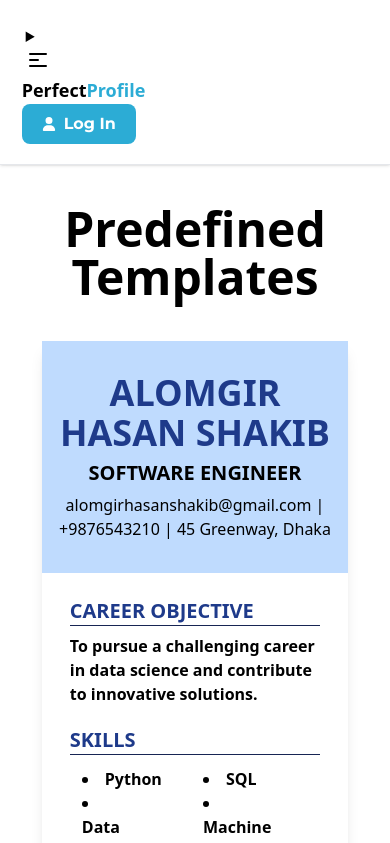
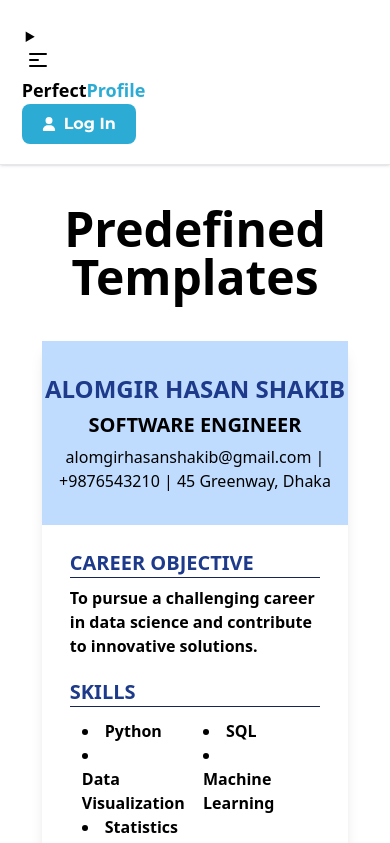
Before and after one commit to Sohana-Karniz-Mimmi/PerfectProfile-Client, a React (Vite) app: page /predefined-templates in a window 390 px wide. Shown: the top 843 px of the page. Built offline with nearby package versions, Linux system fonts and the light colour scheme; no server answers.

Commit message:
Make final page responsive

```diff
--- a/src/Components/TemplateSection/Template1.jsx
+++ b/src/Components/TemplateSection/Template1.jsx
@@ -1,10 +1,10 @@
 const Template1 = ({ data, userData }) => {
   return (
-    <div className="lg:w-[790px] w-full  h-[1000px] mx-auto bg-white shadow-lg rounded-lg">
+    <div className="lg:w-[790px] w-full  min-h-[1000px] mx-auto bg-white shadow-lg rounded-lg">
       <div className="">
         {/* Header - Personal Info */}
         <header className="text-center bg-blue-200 py-8">
-          <h1 className="text-4xl font-bold text-blue-900 uppercase">
+          <h1 className="lg:text-4xl text-2xl font-bold text-blue-900 uppercase">
             {userData?.name || data?.name}
           </h1>
           <h2 className="font-semibold mt-1.5 mb-1.5 text-xl uppercase">
--- a/src/Pages/FinalResume/FinalResume.jsx
+++ b/src/Pages/FinalResume/FinalResume.jsx
@@ -97,14 +97,14 @@ const FinalResume = () => {
           </span>
         </Link>
       </div>
-      <section className="flex justify-between pt-8 gap-5">
-        <div className="w-2/12"></div>
+      <section className="flex lg:flex-row flex-col justify-between pt-8 gap-5">
+        <div className="lg:w-2/12 w-full"></div>
 
-        <div id="element" className="w-5/12 pt-0">
+        <div id="element" className="lg:w-8/12 w-full pt-0">
           {renderTemplate(info?.userData?.templateItem)}
         </div>
 
-        <div className="w-2/12 flex flex-col items-start px-7 pt-10 gap-4">
+        <div className="lg:w-2/12 w-full flex flex-col lg:items-start items-center px-7 pt-10 gap-4">
           <button
             onClick={handlePdf}
             className="w-36 px-8 border font-montserrat rounded-full text-center border-secondary text-secondary flex items-center gap-2"
```
